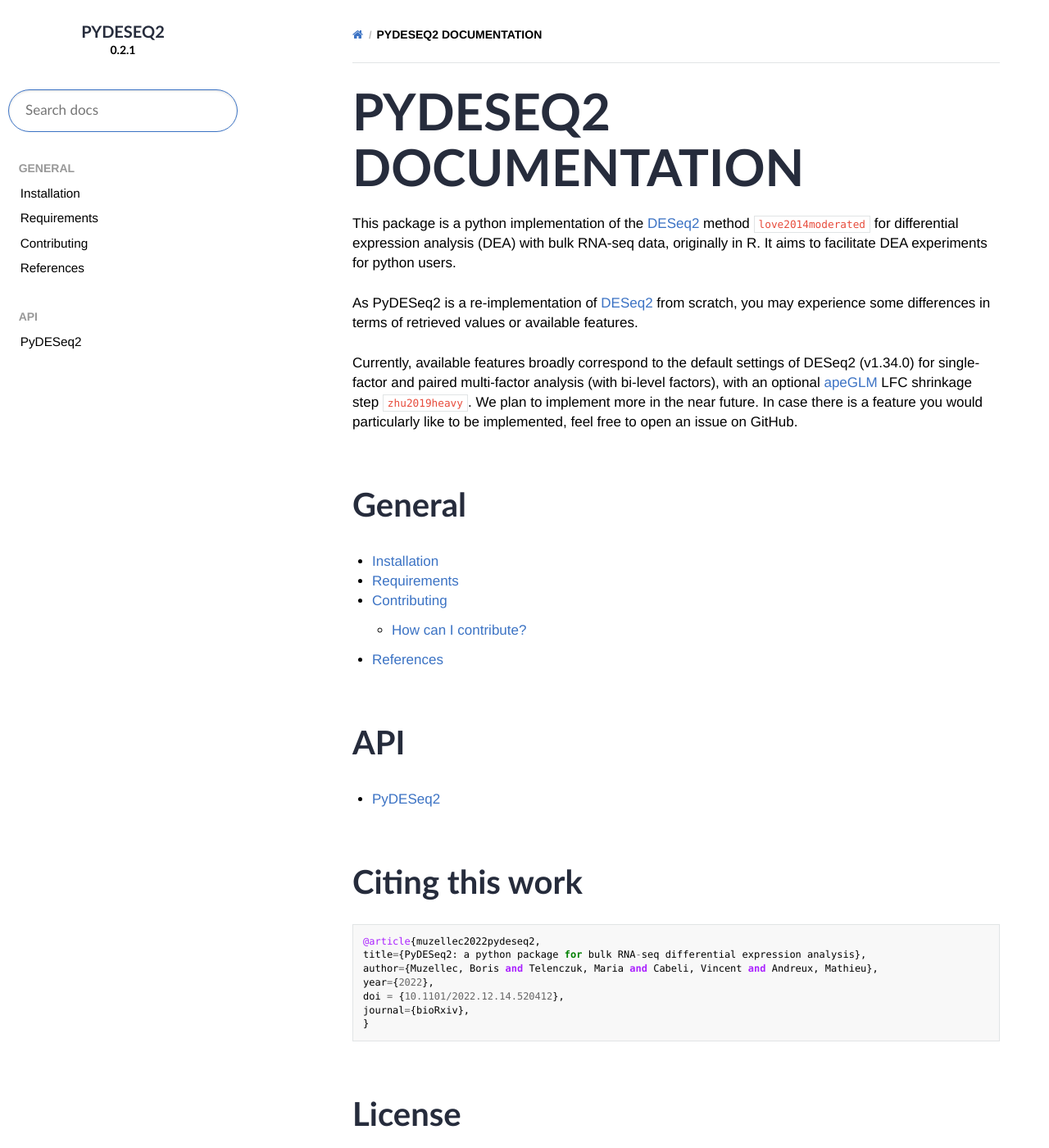
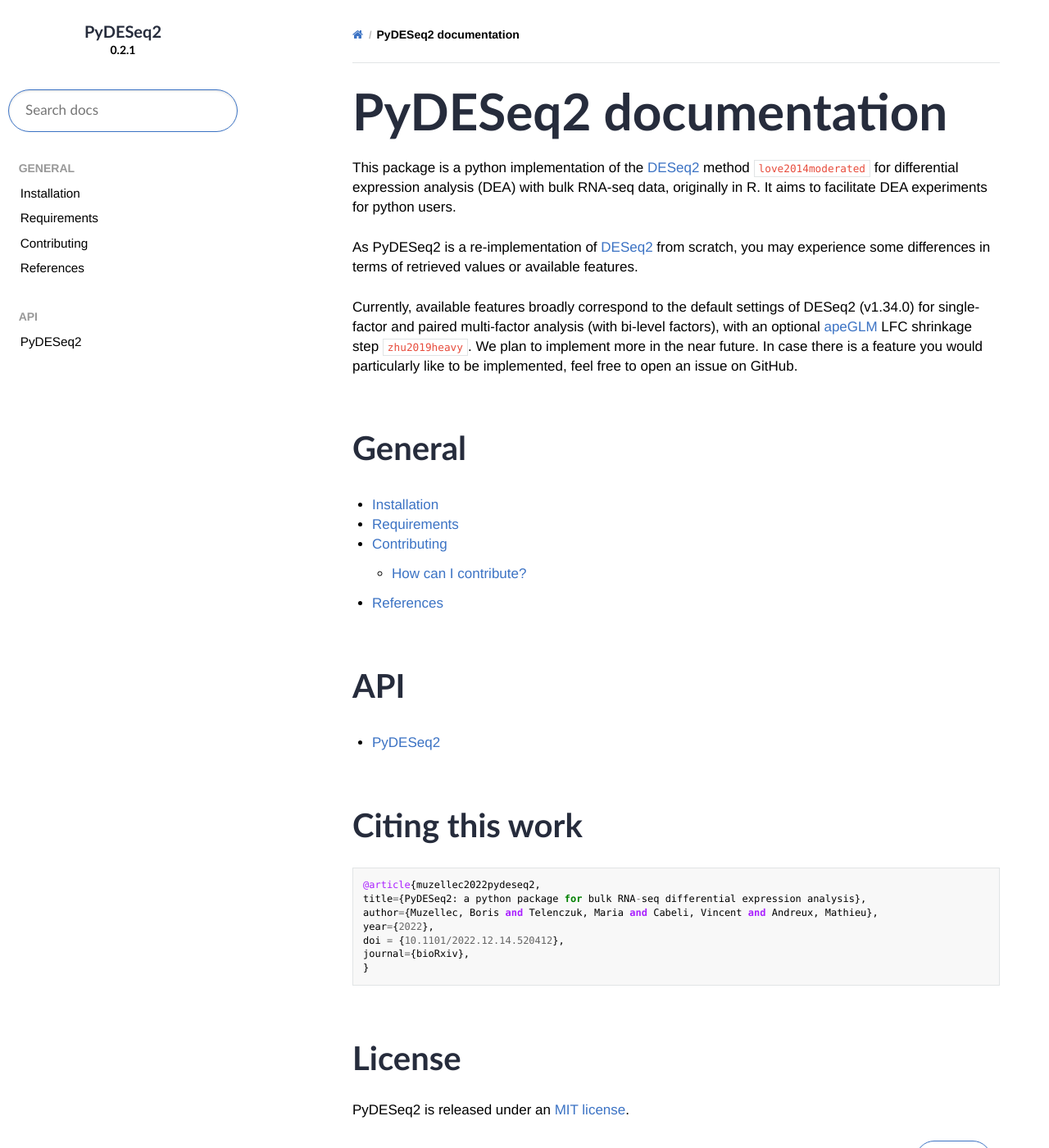
Before and after one commit to owkin/PyDESeq2, a Sphinx documentation site: the page built from docs/source/index.rst, in a window 1280 px wide and 1400 px high. Shown: the whole window at 82% size. Built offline with Sphinx 7.4.7 and the Read the Docs theme 2.0.0, drawn with Linux system fonts in a browser that asks for light colours; some web fonts are replaced; pages that are not in the unit, such as notebooks, are missing from menus; cross-references to code outside the pages are shown as plain code.

Commit message:
docs: remove ugly uppercase titles

```diff
--- a/docs/source/_static/owkin.css
+++ b/docs/source/_static/owkin.css
@@ -39,7 +39,7 @@ h1, h2, h3,
 h1 {
     font-size: var(--font-size-xxl);
     line-height: 1.1;
-    text-transform: uppercase;
+    /*text-transform: uppercase;*/
 }
 
 h2,
@@ -95,7 +95,7 @@ p, ul, ol {
 
 
 .wy-breadcrumbs {
-    text-transform: uppercase;
+    /*text-transform: uppercase;*/
     font-weight: bold;
     font-size: var(--font-size-small);
 }
--- a/docs/source/_static/sidebar.css
+++ b/docs/source/_static/sidebar.css
@@ -5,7 +5,7 @@
     display: flex;
     flex-direction: column-reverse;
     font-size: 2rem;
-    text-transform: uppercase;
+    /*text-transform: uppercase;*/
     align-items: center;
     padding: 0;
     margin-bottom: 0.5em;
@@ -44,7 +44,7 @@
 .wy-menu-vertical p.caption {
     font-size: 1.4rem;
     margin-top: 2.8rem;
-    text-transform: uppercase;
+    /*text-transform: uppercase;*/
     color: black;
     opacity: 0.4;
 }
```
